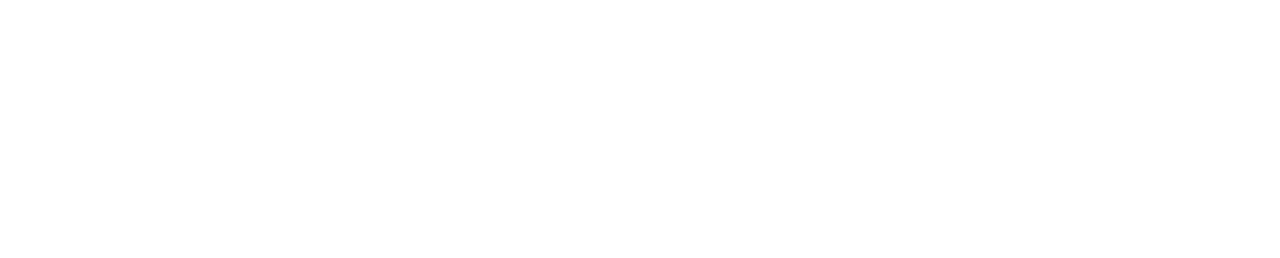
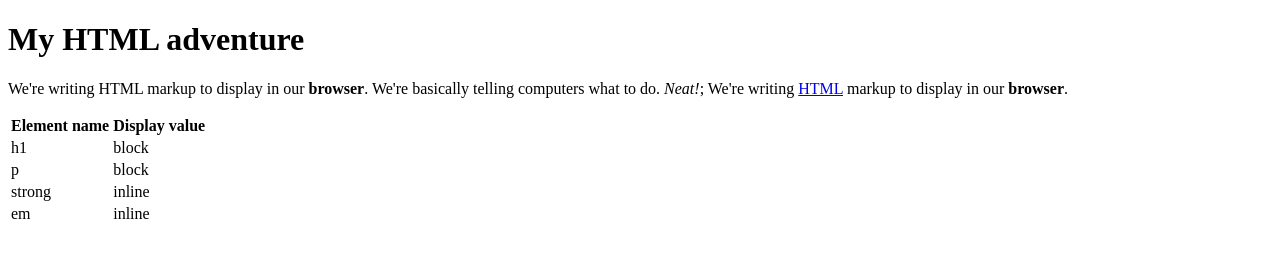
Before and after one commit to zack-das/Unit-3-JS-DOM-Methods, a website: page index.html in a window 1280 px wide. Drawn offline with Linux system fonts and the light colour scheme.

Commit message:
Updated index.html and index.js files

```diff
--- a/index.html
+++ b/index.html
@@ -1 +1,14 @@
 <!-- Write your code here! -->
+ <!DOCTYPE html>
+<html lang="en">
+  <head>
+    <meta charset="UTF-8" />
+    <meta name="viewport" content="width=device-width, initial-scale=1.0" />
+    <meta http-equiv="X-UA-Compatible" content="ie=edge" />
+    <title>Introduction to the DOM Lab</title>
+  </head>
+  <body>
+    <!--All our work for this lesson will go here-->
+    <script src="index.js"></script>
+  </body>
+</html>
--- a/index.js
+++ b/index.js
@@ -0,0 +1,35 @@
+document.querySelector("body").innerHTML = "<h1>My HTML adventure</h1>";
+document.querySelector("body").innerHTML += `<p>
+  We're writing HTML markup to display in our <strong>browser</strong>. We're
+  basically telling computers what to do. <em>Neat!</em>;
+</p>`;
+document.querySelector("p").innerHTML += `We're writing
+<a href="https://developer.mozilla.org/en-US/docs/Web/HTML">HTML</a> markup to
+display in our <strong>browser</strong>.`;
+document.querySelector("body").innerHTML += `<table>`;
+document.querySelector("table").innerHTML += `
+  <thead>
+    <tr>
+      <th>Element name</th>
+      <th>Display value</th>
+    </tr>
+  </thead>
+  <tbody>
+    <tr>
+      <td>h1</td>
+      <td>block</td>
+    </tr>
+    <tr>
+      <td>p</td>
+      <td>block</td>
+    </tr>
+    <tr>
+      <td>strong</td>
+      <td>inline</td>
+    </tr>
+    <tr>
+      <td>em</td>
+      <td>inline</td>
+    </tr>
+  </tbody>
+`;
```
Also changed, not shown: 1 other file.
